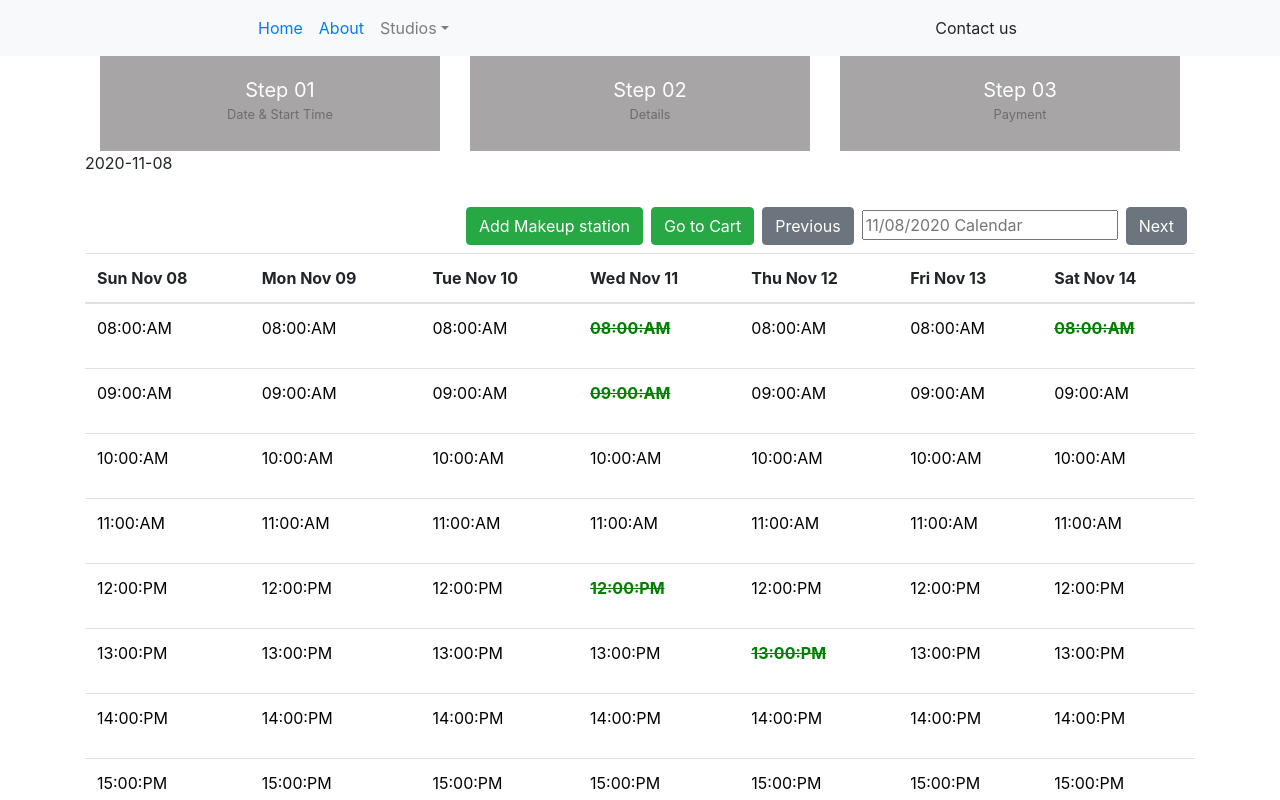
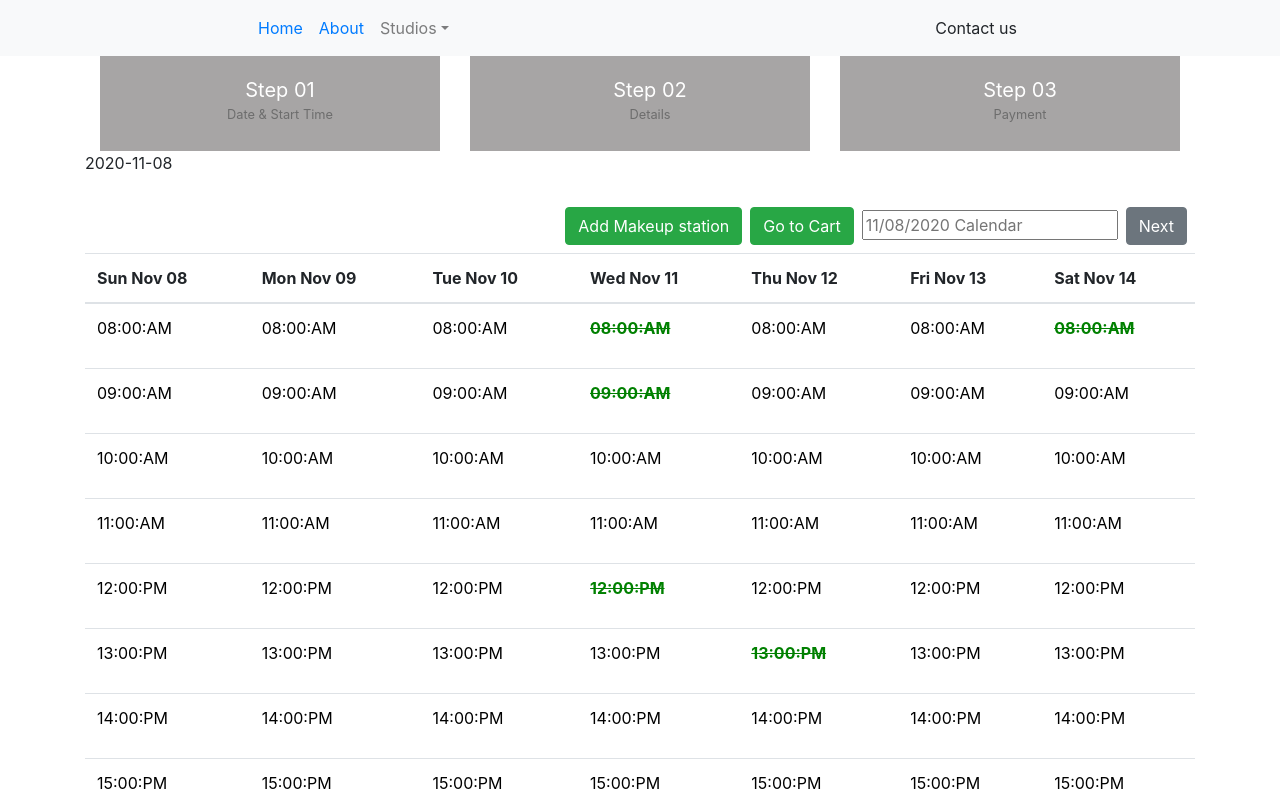
Before and after one commit to Vipisanan/vmwebs-for-studio, a React (Create React App) app: page /studios in a window 1280 px wide. Built offline with nearby package versions, Linux system fonts and the light colour scheme.

Commit message:
weekly date change

```diff
--- a/src/components/CalendarSlot.js
+++ b/src/components/CalendarSlot.js
@@ -29,7 +29,8 @@ const CalendarSlot = props => {
             <div className="row" style={{float: 'right', margin: '4px'}}>
                 <button type="button" style={{margin: '4px'}} className="btn btn-success">Add Makeup station</button>
                 <button type="button" style={{margin: '4px'}} className="btn btn-success">Go to Cart</button>
-                <button type="button" style={{margin: '4px'}} onClick={goToPreviousWeek}  className="btn btn-secondary">Previous</button>
+                <button type="button" style={{margin: '4px',
+                                        display: (moment(currentDate).isSameOrBefore(moment().format('YYYY-MM-DD'), 'day'))?'none':''}} onClick={goToPreviousWeek}  className="btn btn-secondary">Previous</button>
                 {/*<button type="button" style={{margin: '4px'}} className="btn btn-secondary">*/}
 
                     <DatePicker
--- a/src/pages/Studios.js
+++ b/src/pages/Studios.js
@@ -82,6 +82,8 @@ class Studios extends Component {
     }
     changeDate=date=>{
         this.setState({date:date});
+        this.weekFormat(moment(date).format('YYYY-MM-DD'));
+
     }
     dataWithTime = () => {
         const {header} = this.state;
```
